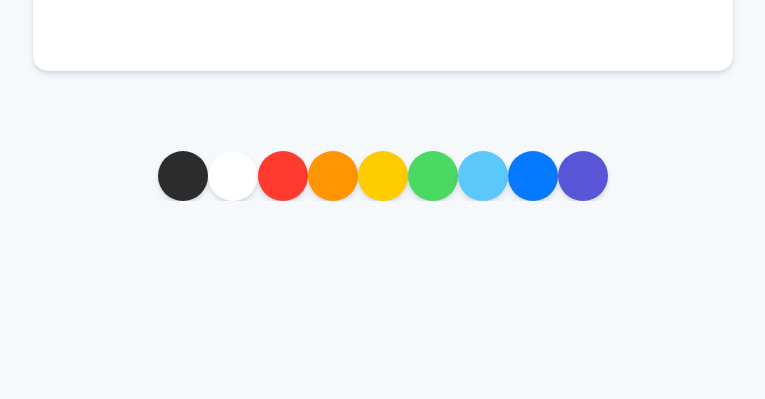
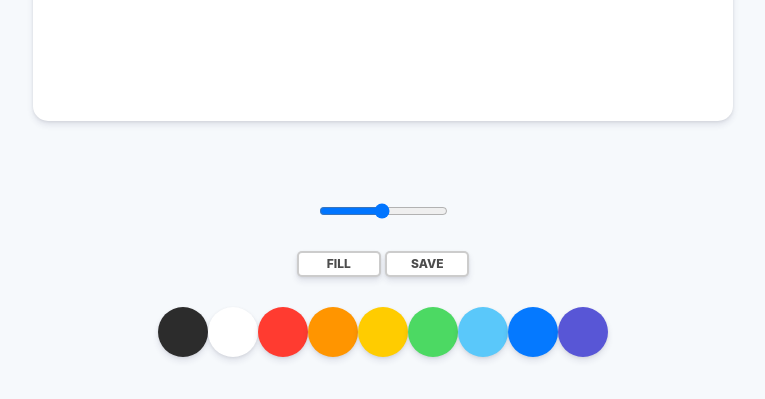
Before and after one commit to Lyradium/paintJS, a plain HTML site: page index.html in a window 1280 px wide. Shown: the part 629-1028 px from the top of the page, without its empty margins (257-1022 px from the left). Before the commit the page ends 830 px from the top, so only its background shows below. Drawn offline with Linux system fonts and the light colour scheme.

Commit message:
Styles part Two
오타 수정 (script)

```diff
--- a/index.html
+++ b/index.html
@@ -10,18 +10,32 @@
   <body>
     <canvas id="jsCanvas" class="canvas"></canvas>
     <div class="controls">
-        <div class="controls__colors" id="jsColors">
-            <div class="controls__color" style="background-color: #2c2c2c;"></div>
-            <div class="controls__color" style="background-color: white;"></div>
-            <div class="controls__color" style="background-color: #ff3b30;"></div>
-            <div class="controls__color" style="background-color: #ff9500;"></div>
-            <div class="controls__color" style="background-color: #fc0;"></div>
-            <div class="controls__color" style="background-color: #4cd963;"></div>
-            <div class="controls__color" style="background-color: #5ac8fa;"></div>
-            <div class="controls__color" style="background-color: #0579ff;"></div>
-            <div class="controls__color" style="background-color: #5856d6;"></div>
-        </div>
+      <div class="controls__range">
+        <input
+          type="range"
+          id="jsRange"
+          min="0.1"
+          max="5"
+          value="2.5"
+          step="0.1"
+        />
+      </div>
+      <div class="controls__btns">
+        <button id="jsMode">Fill</button>
+        <button id="jsSave">Save</button>
+      </div>
+      <div class="controls__colors" id="jsColors">
+        <div class="controls__color" style="background-color: #2c2c2c"></div>
+        <div class="controls__color" style="background-color: white"></div>
+        <div class="controls__color" style="background-color: #ff3b30"></div>
+        <div class="controls__color" style="background-color: #ff9500"></div>
+        <div class="controls__color" style="background-color: #fc0"></div>
+        <div class="controls__color" style="background-color: #4cd963"></div>
+        <div class="controls__color" style="background-color: #5ac8fa"></div>
+        <div class="controls__color" style="background-color: #0579ff"></div>
+        <div class="controls__color" style="background-color: #5856d6"></div>
+      </div>
     </div>
-    <scrip src="app.js"></script>
+    <script src="app.js"></script>
   </body>
 </html>
--- a/styles.css
+++ b/styles.css
@@ -8,10 +8,38 @@ body {
   display: flex;
   flex-direction: column;
   align-items: center;
+  padding: 50px 0;
 }
 
 .controls {
   margin-top: 80px;
+  display: flex;
+  flex-direction: column;
+  align-items: center;
+}
+
+.controls .controls__btns {
+  margin-bottom: 30px;
+}
+
+.controls__btns button {
+  all: unset;
+  cursor: pointer;
+  background-color: white;
+  padding: 5px 0px;
+  width: 80px;
+  text-align: center;
+  border-radius: 5px;
+  box-shadow: 0 4px 6px rgba(50, 50, 93, 0.11), 0 1px 3px rgba(0, 0, 0, 0.08);
+  border: 2px solid rgba(0, 0, 0, 0.2);
+  color: rgba(0, 0, 0, 0.7);
+  text-transform: uppercase;
+  font-weight: 800;
+  font-size: 12px;
+}
+
+.controls__btns button:active {
+  transform: scale(0.98);
 }
 
 .canvas {
@@ -33,3 +61,7 @@ body {
   cursor: pointer;
   box-shadow: 0 4px 6px rgba(50, 50, 93, 0.11), 0 1px 3px rgba(0, 0, 0, 0.08);
 }
+
+.controls .controls__range {
+  margin-bottom: 30px;
+}
```
